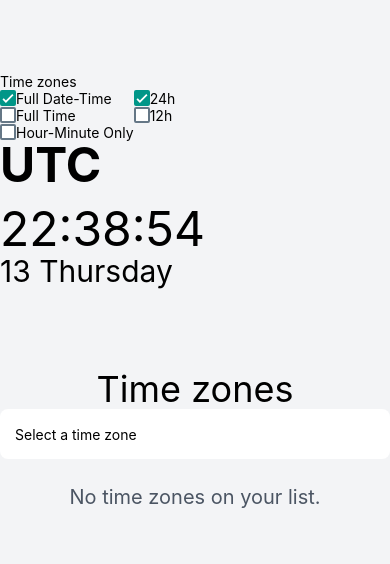
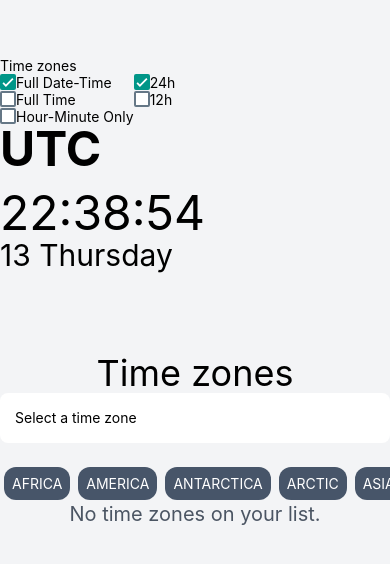
Before and after one commit to sanavalos/expo-clock, a React Native app: screen / in a window 390 px wide. Shown: the part 130-694 px from the top of the page. Built offline with nearby package versions, Linux system fonts and the light colour scheme.

Commit message:
feat: add region list component render

```diff
--- a/App.js
+++ b/App.js
@@ -5,6 +5,7 @@ import ClockContainer from "./components/ClockContainer";
 import TimeZonesDropdown from "./components/TimeZonesDropdown";
 import TimeZonesCards from "./components/TimeZonesCards";
 import TimeZoneSection from "./components/TimeZoneSection";
+import RegionsList from "./components/RegionsList";
 import { useTimeZoneStore } from "./store";
 
 // Snippet to fix nativewind for web: https://github.com/nativewind/nativewind/issues/470#issuecomment-1589092569
@@ -23,6 +24,7 @@ const App = () => {
       </View>
       <View className="flex w-full flex-col-reverse">
         <TimeZonesCards timeZoneList={timeZoneList} />
+        <RegionsList />
         <View className="sm:flex-col md:flex-row justify-between mb-6">
           <Text className="text-4xl self-center">Time zones</Text>
           <TimeZonesDropdown />
```
